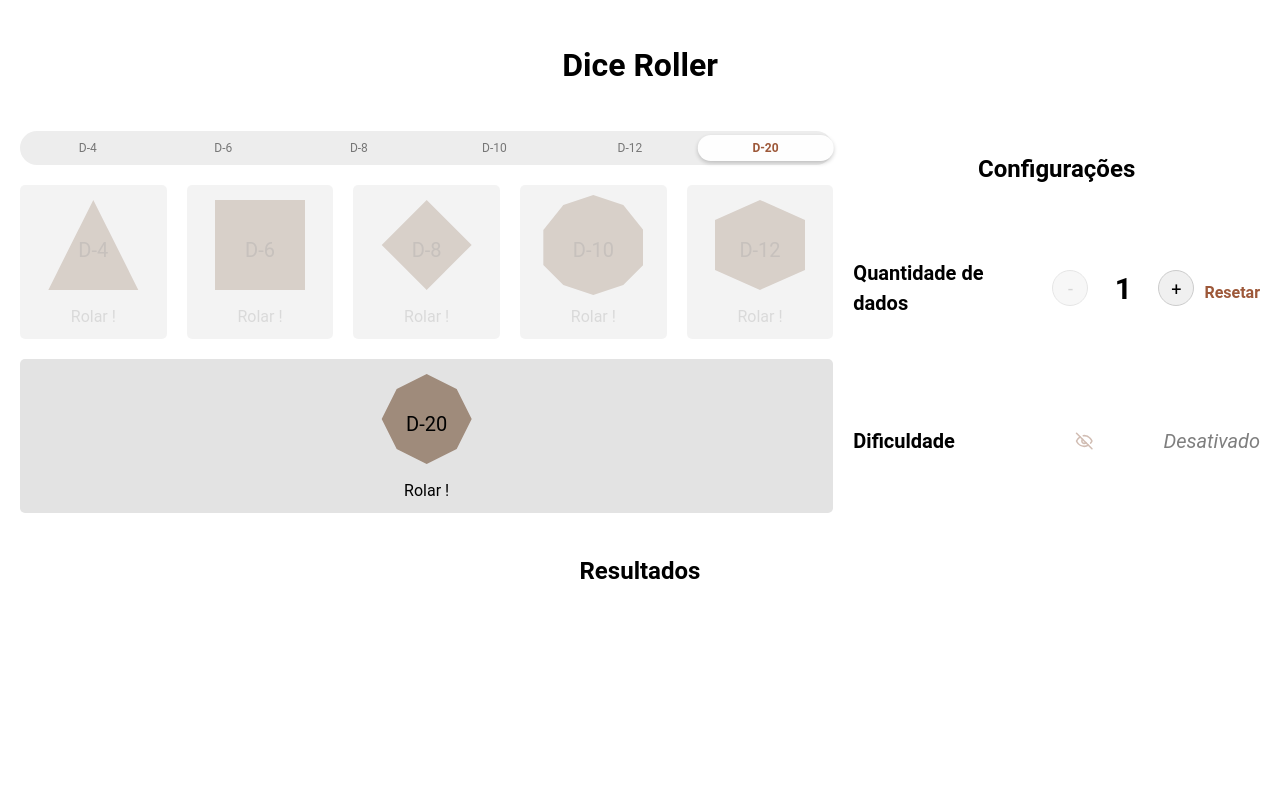
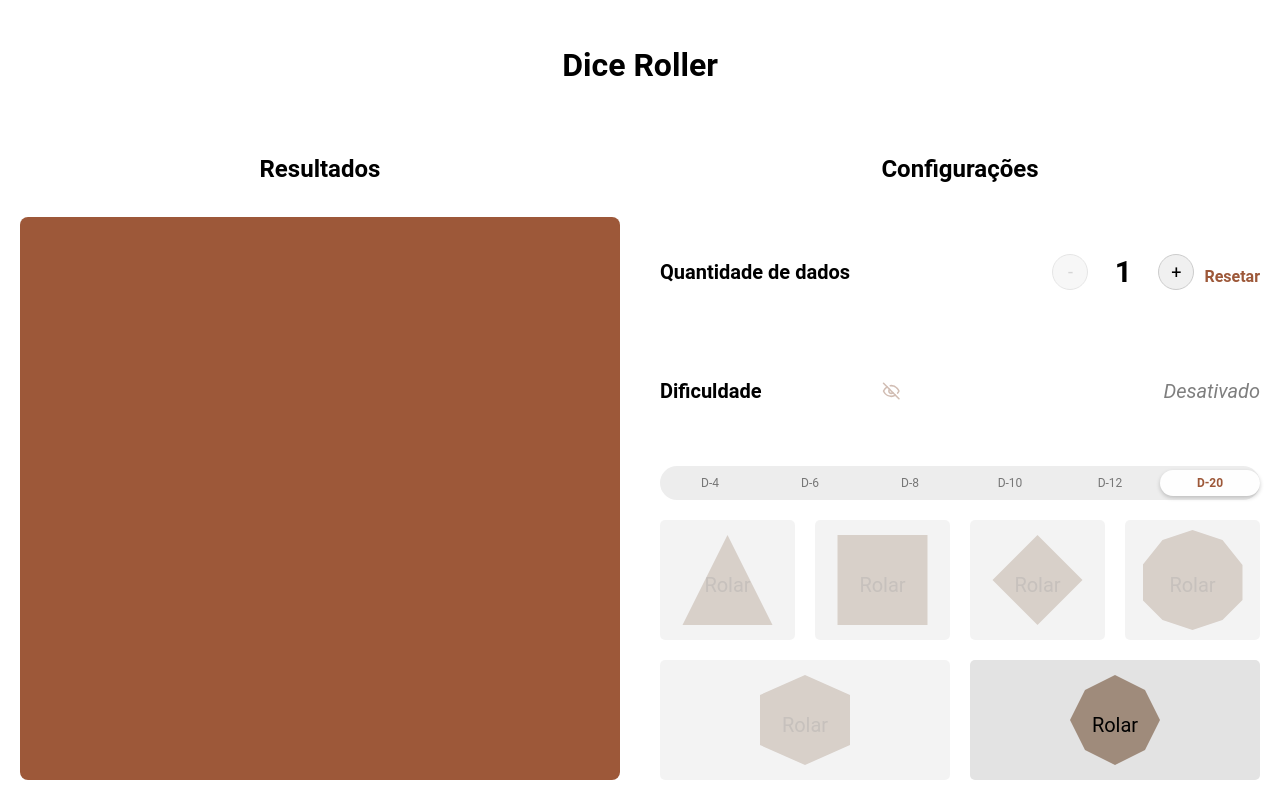
Before and after one commit to isaacviannadev/my-dice-roller, a React (Create React App) app: page / in a window 1280 px wide. Built offline with nearby package versions, Linux system fonts and the light colour scheme.

Commit message:
Add audio

```diff
--- a/src/components/Dice/styled.ts
+++ b/src/components/Dice/styled.ts
@@ -30,6 +30,7 @@ const DiceFace = styled.div<DiceProps>`
 
   span {
     font-size: 2rem;
+    margin: 0;
   }
 `
 
--- a/src/pages/Home/index.styled.tsx
+++ b/src/pages/Home/index.styled.tsx
@@ -13,12 +13,17 @@ export const SelectionWrapper = styled.div`
   justify-content: space-between;
   width: 100%;
   max-width: 140rem;
-  gap: 2rem;
+  height: 100%;
+  gap: 4rem;
+
+  @media only screen and (max-width: 768px) {
+    flex-direction: column-reverse;
+  }
 `
 
 export const MenuArea = styled.div`
   display: flex;
-  flex: 2;
+  flex: 1;
   flex-direction: column;
   gap: 2rem;
   justify-content: center;
@@ -38,7 +43,6 @@ export const DiceLine = styled.div`
 export const DiceButton = styled.button`
   background-color: #e3e3e3;
   flex-grow: 1;
-  min-width: 12rem;
   border: none;
   border-radius: 5px;
   padding: 1rem;
@@ -76,6 +80,7 @@ export const DiceButton = styled.button`
 
 export const ResultsWrapper = styled.div`
   display: flex;
+  flex: 1;
   width: 100%;
   flex-direction: column;
   align-items: center;
@@ -88,10 +93,13 @@ export const DiceResults = styled(ResultsWrapper)`
   align-items: center;
   justify-content: center;
   flex-direction: row;
+
+  border-radius: var(--border-radius-lg);
+
+  background-color: var(--brand-secondary);
 `
 
 export const SettingsWrapper = styled(ResultsWrapper)`
   flex-direction: space-between;
-  width: fit-content;
-  flex: 1;
+  width: 100%;
 `
--- a/src/pages/Home/index.tsx
+++ b/src/pages/Home/index.tsx
@@ -58,8 +58,42 @@ function Home() {
       <h1>Dice Roller</h1>
 
       <SelectionWrapper>
+        <ResultsWrapper>
+          <h2>Resultados</h2>
+          <DiceResults>
+            {results.selected?.map((result, index) => (
+              <Dice
+                key={index}
+                id={'' + result}
+                result={result + ''}
+                sides={diceActive}
+                isCriticalFail={result === 1}
+                isSuccess={isSuccess(result)}
+              />
+            ))}
+          </DiceResults>
+        </ResultsWrapper>
+
         <MenuArea>
+          <SettingsWrapper>
+            <h2>Configurações</h2>
+            <NumberSelector
+              inline
+              initialQuantity={1}
+              onChange={(newQuantity) => setQuantity(newQuantity)}
+            />
+            <NumberSelector
+              inline
+              initialActive={false}
+              label="Dificuldade"
+              initialQuantity={0}
+              maxQuantity={diceActive}
+              onChange={(newDifficult) => setDifficult(newDifficult)}
+            />
+          </SettingsWrapper>
+
           <Toggle items={toggleItems} />
+
           <DiceLine>
             {DiceSet.map((side) => (
               <DiceButton
@@ -67,50 +101,12 @@ function Home() {
                 key={side.id}
                 onClick={handleRollClick}
               >
-                <Dice
-                  id={side.id}
-                  result={`D-${side.sides}`}
-                  sides={side.sides}
-                />
-                <span>Rolar !</span>
+                <Dice id={side.id} result="Rolar" sides={side.sides} />
               </DiceButton>
             ))}
           </DiceLine>
         </MenuArea>
-
-        <SettingsWrapper>
-          <h2>Configurações</h2>
-          <NumberSelector
-            inline
-            initialQuantity={1}
-            onChange={(newQuantity) => setQuantity(newQuantity)}
-          />
-          <NumberSelector
-            inline
-            initialActive={false}
-            label="Dificuldade"
-            initialQuantity={0}
-            maxQuantity={diceActive}
-            onChange={(newDifficult) => setDifficult(newDifficult)}
-          />
-        </SettingsWrapper>
       </SelectionWrapper>
-
-      <ResultsWrapper>
-        <h2>Resultados</h2>
-        <DiceResults>
-          {results.selected?.map((result, index) => (
-            <Dice
-              key={index}
-              id={'' + result}
-              result={result + ''}
-              sides={diceActive}
-              isCriticalFail={result === 1}
-              isSuccess={isSuccess(result)}
-            />
-          ))}
-        </DiceResults>
-      </ResultsWrapper>
     </HomeContainer>
   )
 }
--- a/src/utils/providers/DiceProvider.tsx
+++ b/src/utils/providers/DiceProvider.tsx
@@ -8,11 +8,18 @@ type DiceProviderProps = {
 export const DiceProvider = ({ children }: DiceProviderProps) => {
   const [results, setResults] = useState<Record<string, number[]>>({})
 
+  const playRollSound = () => {
+    const audio = new Audio('/sounds/dado.mp3')
+    audio.play()
+  }
+
   const rollMultipleDice = (id: string, sides: number, quantity: number) => {
     const rolls = Array.from(
       { length: quantity },
       () => Math.floor(Math.random() * sides) + 1,
     )
+    playRollSound()
+
     setResults((prevResults) => ({
       ...prevResults,
       [id]: rolls,
```
Also changed, not shown: 2 other files (tests, documents, lock files or other folders).
